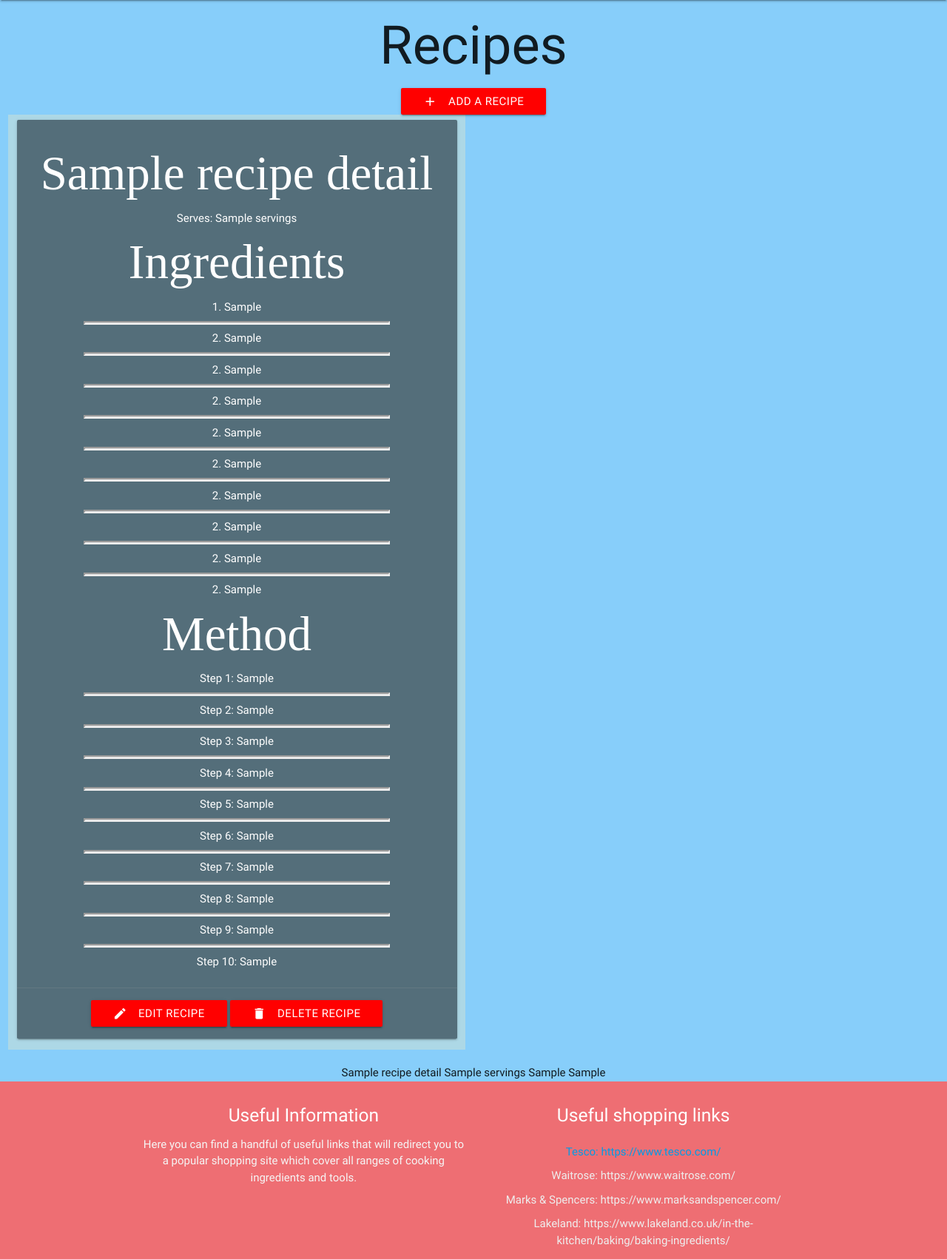
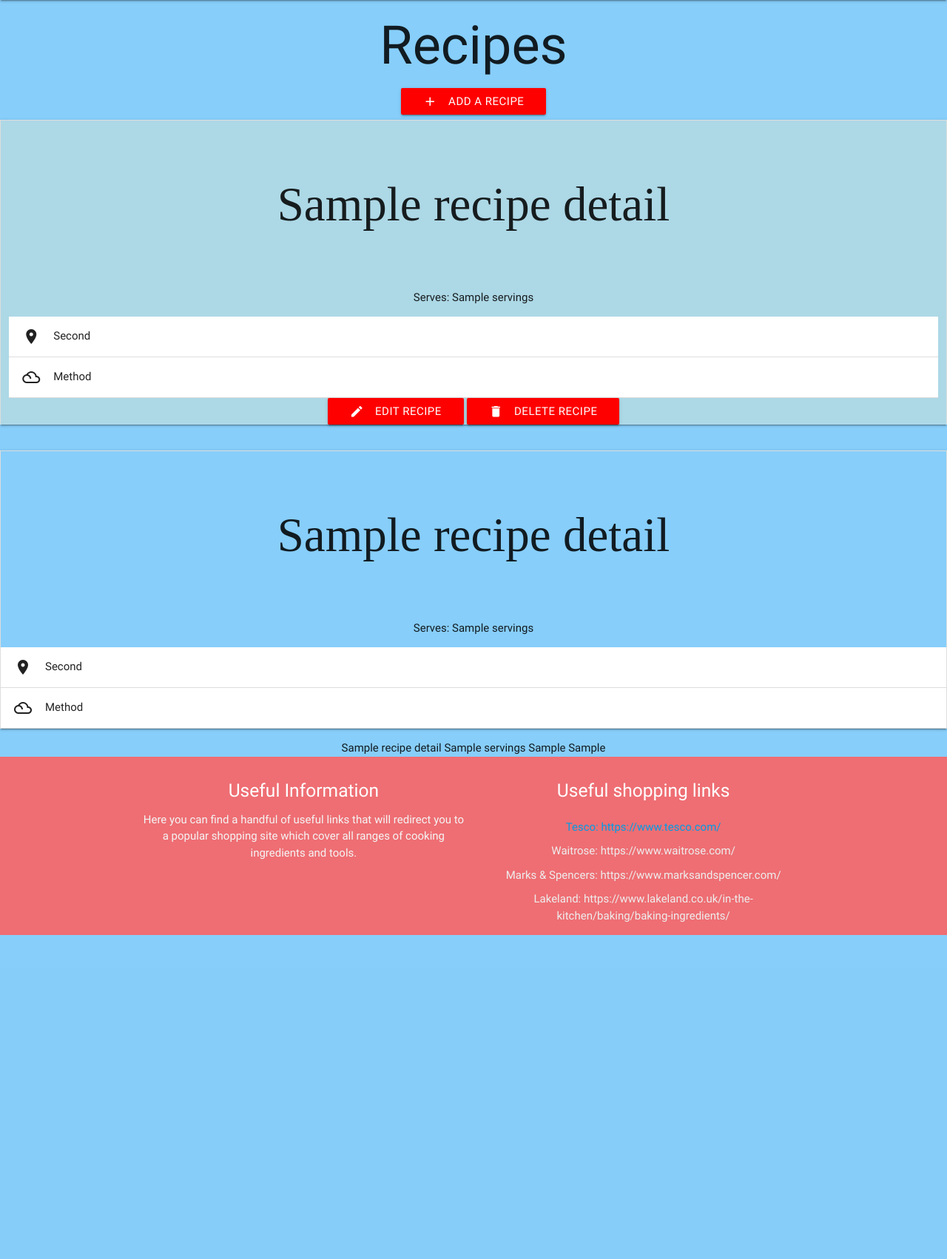
Before and after one commit to Schnoeff/Data-centric-milestone-project, a Flask app: page / in a window 1280 px wide. Shown: the part 64-1766 px from the top of the page at 74% size. After the commit the page ends 1328 px from the top, so only its background shows below. Run offline with Flask 2, Linux system fonts and the light colour scheme; a database or web service that is not in the repository returns one stand-in record (values such as "Sample title"); some libraries are stand-ins or nearby versions; some web fonts are replaced.

Commit message:
Changed recipe display method to a accordion style

```diff
--- a/templates/base.html
+++ b/templates/base.html
@@ -1,6 +1,7 @@
 <!DOCTYPE html>
 <html lang="en">
 <head>
+
 <link href="https://fonts.googleapis.com/icon?family=Material+Icons" rel="stylesheet">
 <link rel="stylesheet" href="https://cdnjs.cloudflare.com/ajax/libs/materialize/0.100.2/css/materialize.min.css">
 <link rel="stylesheet" href="{{url_for('static', filename='css/style.css')}}" type="text/css">
--- a/templates/recipes.html
+++ b/templates/recipes.html
@@ -7,18 +7,15 @@
 
 
 
-<div class="row">
+<div class="row recipe-table">
 {% for recipe in recipes %}
-
-  <div class="container col s6 recipe">
-    <div class="col 6 recipe_card ">
-      <div class="card blue-grey darken-1">
-        <div class="card-content white-text">
-          <p class="section-header">{{recipe.recipe_name}}</p>
+        <ul class="collapsible recipe_card col xl4">
+        <p class="section-header">{{recipe.recipe_name}}</p>
 
           <p>Serves: {{recipe.servings}}</p>
-          <p class="section-header"> Ingredients</p>
-          <p>1. {{recipe.ingredient_1}}</p>
+          <li>
+      <div class="collapsible-header"><i class="material-icons">place</i>Second</div>
+      <div class="collapsible-body"><span><p>1. {{recipe.ingredient_1}}</p>
           <hr class="divider">
           <p>2. {{recipe.ingredient_2}}</p>
           <hr class="divider">
@@ -36,40 +33,94 @@
           <hr class="divider">
           <p>2. {{recipe.ingredient_9}}</p>
           <hr class="divider">
-          <p>2. {{recipe.ingredient_10}}</p>
-          <p class="section-header"> Method </p>
-          <p class="method">Step 1: {{recipe.method_1}}</p>
+          <p>2. {{recipe.ingredient_10}}</p></span></div>
+    </li>
+    <li>
+      <div class="collapsible-header"><i class="material-icons">filter_drama</i>Method</div>
+      <div class="collapsible-body"><span><p class="method"> {{recipe.method_1}}</p>
           <hr class="divider">
-          <p>Step 2: {{recipe.method_2}}</p>
+          <p> {{recipe.method_2}}</p>
           <hr class="divider">
-          <p>Step 3: {{recipe.method_3}}</p>
+          <p> {{recipe.method_3}}</p>
           <hr class="divider">
-          <p>Step 4: {{recipe.method_4}}</p>
+          <p> {{recipe.method_4}}</p>
           <hr class="divider">
-          <p>Step 5: {{recipe.method_5}}</p>
+          <p> {{recipe.method_5}}</p>
           <hr class="divider">
-          <p>Step 6: {{recipe.method_6}}</p>
+          <p> {{recipe.method_6}}</p>
           <hr class="divider">
-          <p>Step 7: {{recipe.method_7}}</p>
+          <p> {{recipe.method_7}}</p>
           <hr class="divider">
-          <p>Step 8: {{recipe.method_8}}</p>
+          <p>{{recipe.method_8}}</p>
           <hr class="divider">
-          <p>Step 9: {{recipe.method_9}}</p>
+          <p>{{recipe.method_9}}</p>
           <hr class="divider">
-          <p>Step 10: {{recipe.method_10}}</p>
-
-        </div>
-        <div class="card-action">
-          <a href="{{url_for('edit_recipe',recipe_id=recipe._id)}}" class="waves-effect waves-light btn editbutton"><i class="material-icons left">edit</i>Edit recipe</a>
+          <p>{{recipe.method_10}}</p></span></div>
+    </li>
+       <div class="card-action">
+          <a href="{{url_for('edit_recipe',recipe_id=recipe._id)}}" class="waves-effect waves-light btn editbutton"><i class="material-icons left edit-button">edit</i>Edit recipe</a>
     <a href="{{url_for('delete_recipe',recipe_id=recipe._id)}}" class="waves-effect waves-light btn editbutton"><i class="material-icons left">delete</i>Delete recipe</a>
         </div>
-      </div>
-    </div>
-  </div>
+  </ul>
+
+
+
+
 
     {% endfor %}
     </div>
         {% for recipe in recipes %}
+        <ul class="collapsible">
+        <p class="section-header">{{recipe.recipe_name}}</p>
+
+          <p>Serves: {{recipe.servings}}</p>
+          <li>
+      <div class="collapsible-header"><i class="material-icons">place</i>Second</div>
+      <div class="collapsible-body"><span><p>1. {{recipe.ingredient_1}}</p>
+          <hr class="divider">
+          <p>2. {{recipe.ingredient_2}}</p>
+          <hr class="divider">
+          <p>2. {{recipe.ingredient_3}}</p>
+          <hr class="divider">
+          <p>2. {{recipe.ingredient_4}}</p>
+          <hr class="divider">
+          <p>2. {{recipe.ingredient_5}}</p>
+          <hr class="divider">
+          <p>2. {{recipe.ingredient_6}}</p>
+          <hr class="divider">
+          <p>2. {{recipe.ingredient_7}}</p>
+          <hr class="divider">
+          <p>2. {{recipe.ingredient_8}}</p>
+          <hr class="divider">
+          <p>2. {{recipe.ingredient_9}}</p>
+          <hr class="divider">
+          <p>2. {{recipe.ingredient_10}}</p></span></div>
+    </li>
+    <li>
+      <div class="collapsible-header"><i class="material-icons">filter_drama</i>Method</div>
+      <div class="collapsible-body"><span><p class="method"> {{recipe.method_1}}</p>
+          <hr class="divider">
+          <p> {{recipe.method_2}}</p>
+          <hr class="divider">
+          <p> {{recipe.method_3}}</p>
+          <hr class="divider">
+          <p> {{recipe.method_4}}</p>
+          <hr class="divider">
+          <p> {{recipe.method_5}}</p>
+          <hr class="divider">
+          <p> {{recipe.method_6}}</p>
+          <hr class="divider">
+          <p> {{recipe.method_7}}</p>
+          <hr class="divider">
+          <p>{{recipe.method_8}}</p>
+          <hr class="divider">
+          <p>{{recipe.method_9}}</p>
+          <hr class="divider">
+          <p>{{recipe.method_10}}</p></span></div>
+    </li>
+
+
+  </ul>
         {{recipe.recipe_name}}
         {{recipe.servings}}
         {{recipe.ingredient_1}}
```
